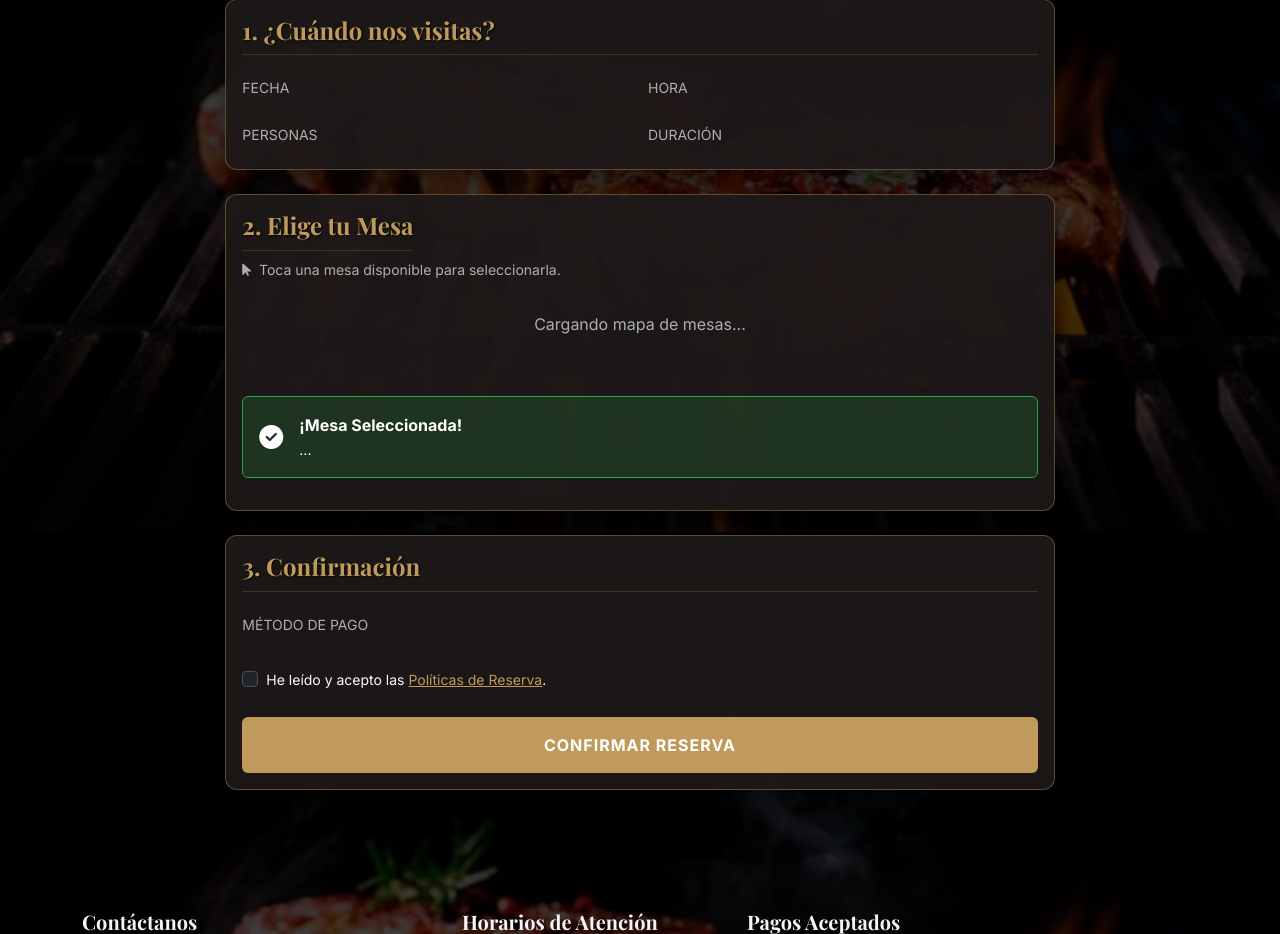
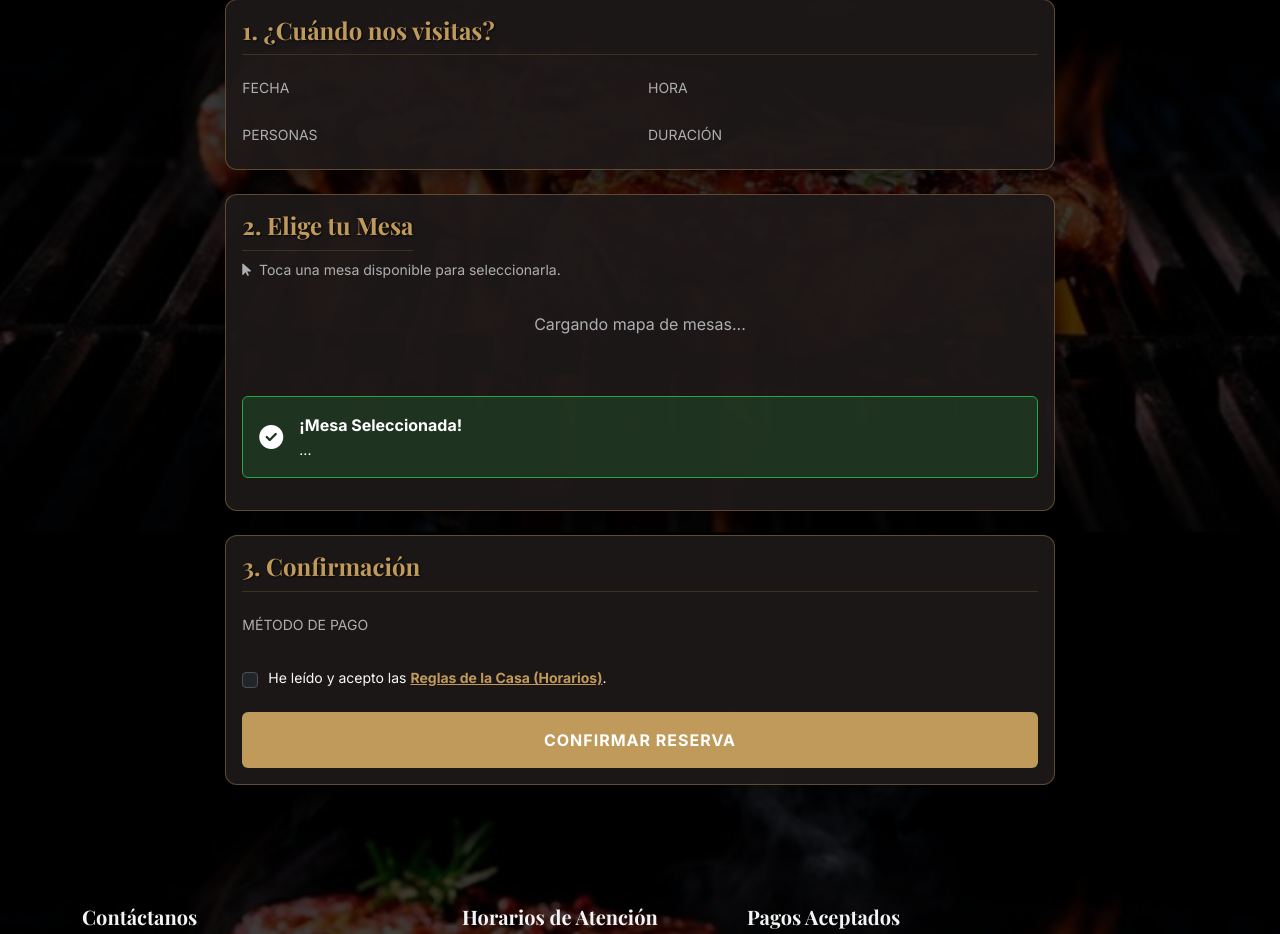
Before and after one commit to Apaza3/STEAKHOUSE, a Django app: template templates/reservas.html in a window 1280 px wide. Shown: the part 321-1255 px from the top of the page. Run offline with Django 5.2, Linux system fonts and the light colour scheme; the template is opened without the code that fills it, so the values that code supplies are empty.

Commit message:
Agregando politicas de reserva y no show

```diff
--- a/templates/reservas.html
+++ b/templates/reservas.html
@@ -3,12 +3,11 @@
 
 {% block title %}Reservar Mesa{% endblock %}
 
-<!-- IMPORTANTE: Asegura que el body tenga la clase para el fondo correcto -->
 {% block body_class %}body-reservas{% endblock %}
 
 {% block extra_css %}
 <style>
-    /* Mantenemos tus estilos de modales y enlaces */
+    /* --- ESTILOS BASE --- */
     .link-gold {
         color: #c09a5b;
         text-decoration: underline;
@@ -17,6 +16,7 @@
         background: none;
         padding: 0;
         font-size: inherit;
+        transition: color 0.2s;
     }
     .link-gold:hover { color: #fff; }
 
@@ -26,9 +26,63 @@
         filter: drop-shadow(0 4px 6px rgba(0,0,0,0.3));
     }
 
-    /* Ajuste para que el contenedor de mesas use el Grid de Bootstrap correctamente */
     #contenedor-mesas {
         min-height: 100px;
+    }
+
+    /* --- TARJETAS DE POLÍTICAS (CRONÓMETRO DE REEMBOLSO) --- */
+    .policy-card {
+        background: rgba(255, 255, 255, 0.05);
+        border-radius: 8px;
+        padding: 16px; /* Un poco más de espacio interno */
+        margin-bottom: 12px;
+        border-left: 5px solid #555;
+        transition: background 0.2s;
+    }
+
+    .policy-card:hover {
+        background: rgba(255, 255, 255, 0.08);
+    }
+
+    .policy-card.green { border-left-color: #28a745; background: rgba(40, 167, 69, 0.1); }   /* 0-30 min */
+    .policy-card.yellow { border-left-color: #ffc107; background: rgba(255, 193, 7, 0.1); }  /* 30-40 min */
+    .policy-card.orange { border-left-color: #fd7e14; background: rgba(253, 126, 20, 0.1); } /* 40-60 min */
+    .policy-card.dark-orange { border-left-color: #d63384; background: rgba(214, 51, 132, 0.1); } /* 60-90 min */
+    .policy-card.red { border-left-color: #dc3545; background: rgba(220, 53, 69, 0.15); }    /* >90 min */
+
+    .policy-time {
+        font-family: 'Courier New', monospace;
+        font-weight: bold;
+        font-size: 1.15rem;
+        letter-spacing: -0.5px;
+    }
+
+    /* --- ANIMACIONES --- */
+    @keyframes blink-animation {
+        0% { opacity: 1; text-shadow: 0 0 5px red; }
+        50% { opacity: 0.5; text-shadow: 0 0 15px red; }
+        100% { opacity: 1; text-shadow: 0 0 5px red; }
+    }
+
+    .blink-warning {
+        color: #dc3545;
+        animation: blink-animation 2s infinite;
+        display: inline-block;
+        margin-left: 5px;
+        vertical-align: middle;
+    }
+
+    /* --- ARREGLO CHECKBOX --- */
+    .custom-check-container {
+        display: flex;
+        align-items: flex-start; /* Alinea al inicio (top) */
+        gap: 10px;
+    }
+
+    .custom-check-input {
+        margin-top: 0.3em; /* Empuja el checkbox un poco hacia abajo para centrarlo con la primera línea de texto */
+        min-width: 1em;
+        cursor: pointer;
     }
 </style>
 {% endblock %}
@@ -38,7 +92,6 @@
     <div class="row justify-content-center">
         <div class="col-lg-8 col-md-10 col-sm-12">
 
-            <!-- LOGO CENTRALIZADO (Tu ruta original) -->
             <div class="text-center mb-4">
                 <img src="{% static 'core/img/logo-steakhouse.png' %}" alt="The Steakhouse" class="form-logo img-fluid">
                 <h2 class="text-white font-serif-display mt-2" style="text-shadow: 2px 2px 4px #000;">Haz tu Reserva</h2>
@@ -47,9 +100,7 @@
             <form method="POST" id="formReserva">
                 {% csrf_token %}
                 {{ form.cliente }}
-                <!-- El input de mesa_id se genera automáticamente con los radios, no necesitamos el hidden manual si el nombre coincide -->
 
-                <!-- SECCIÓN 1: FECHA Y HORA -->
                 <div class="card card-dark-theme mb-4">
                     <div class="card-body">
                         <h4 class="step-title">1. ¿Cuándo nos visitas?</h4>
@@ -74,7 +125,6 @@
                     </div>
                 </div>
 
-                <!-- SECCIÓN 2: SELECCIÓN VISUAL DE MESA (DISEÑO PREMIUM) -->
                 <div class="card card-dark-theme mb-4">
                     <div class="card-body">
                         <div class="d-flex justify-content-between align-items-center mb-2">
@@ -84,13 +134,10 @@
 
                         <p class="small text-muted"><i class="fas fa-mouse-pointer me-1"></i> Toca una mesa disponible para seleccionarla.</p>
 
-                        <!-- AQUÍ SE GENERAN LAS MESAS VISUALMENTE -->
-                        <!-- Usamos row de bootstrap para el grid responsive -->
                         <div id="contenedor-mesas" class="row g-3 justify-content-center">
                             <div class="text-center w-100 text-muted py-3">Cargando mapa de mesas...</div>
                         </div>
 
-                        <!-- Feedback de selección -->
                         <div id="mesa-seleccionada-info" class="alert alert-success mt-3 d-flex align-items-center" style="display:none; background: rgba(40,167,69,0.2); border: 1px solid #28a745; color: #fff;">
                             <i class="fas fa-check-circle fs-4 me-3"></i>
                             <div>
@@ -101,7 +148,6 @@
                     </div>
                 </div>
 
-                <!-- SECCIÓN 3: PAGO Y POLÍTICAS -->
                 <div class="card card-dark-theme mb-4">
                     <div class="card-body">
                         <h4 class="step-title">3. Confirmación</h4>
@@ -111,25 +157,22 @@
                             {{ form.tipo_pago }}
                         </div>
 
-                        <!-- Mensaje de Pago (Oculto por defecto) -->
                         <div id="info-pago-box" class="alert alert-warning small" style="display:none; background: rgba(255,193,7,0.1); border: 1px solid #ffc107; color: #ffeeba;">
-                            <i class="fas fa-exclamation-triangle me-2"></i>
-                            Para confirmar con este método, se requiere un <strong>adelanto de 30 Bs</strong>.
+                            <i class="fas fa-wallet me-2"></i>
+                            Para confirmar esta reserva, se requiere un <strong>adelanto de 30 Bs</strong>.
                         </div>
 
-                        <!-- Política 1: Reserva (Siempre visible) -->
-                        <div class="form-check mt-3">
-                            <input class="form-check-input" type="checkbox" required id="check_politica_reserva">
-                            <label class="form-check-label small text-light" for="check_politica_reserva">
-                                He leído y acepto las <button type="button" class="link-gold" data-bs-toggle="modal" data-bs-target="#modalPoliticaReserva">Políticas de Reserva</button>.
+                        <div class="custom-check-container mt-3">
+                            <input class="form-check-input custom-check-input" type="checkbox" required id="check_politica_reserva">
+                            <label class="form-check-label small text-light" for="check_politica_reserva" style="cursor: pointer;">
+                                He leído y acepto las <button type="button" class="link-gold fw-bold" data-bs-toggle="modal" data-bs-target="#modalPoliticaReserva">Reglas de la Casa (Horarios)</button>.
                             </label>
                         </div>
 
-                        <!-- Política 2: No Show (Solo visible si hay pago) -->
-                        <div class="form-check mt-2" id="box-policy-noshow" style="display: none;">
-                            <input class="form-check-input" type="checkbox" id="check_politica_noshow">
-                            <label class="form-check-label small text-light" for="check_politica_noshow">
-                                Entiendo y acepto la <button type="button" class="link-gold" data-bs-toggle="modal" data-bs-target="#modalPoliticaNoShow">Política de "No Show"</button>.
+                        <div class="custom-check-container mt-3" id="box-policy-noshow" style="display: none;">
+                            <input class="form-check-input custom-check-input" type="checkbox" id="check_politica_noshow">
+                            <label class="form-check-label small text-light" for="check_politica_noshow" style="cursor: pointer;">
+                                Entiendo y acepto la <button type="button" class="link-gold fw-bold text-danger" data-bs-toggle="modal" data-bs-target="#modalPoliticaNoShow">Política Estricta de Tiempo y Reembolsos</button> <i class="fas fa-exclamation-triangle blink-warning"></i>
                             </label>
                         </div>
 
@@ -144,54 +187,129 @@
     </div>
 </div>
 
-<!-- PARTICULAS DE FUEGO (FONDO) -->
 <div class="fire-particles-container">
     <div class="particle"></div><div class="particle"></div><div class="particle"></div><div class="particle"></div>
     <div class="particle"></div><div class="particle"></div><div class="particle"></div><div class="particle"></div>
     <div class="particle"></div><div class="particle"></div><div class="particle"></div><div class="particle"></div>
 </div>
 
-<!-- MODALES DE POLÍTICAS -->
 <div class="modal fade" id="modalPoliticaReserva" tabindex="-1" aria-hidden="true">
-  <div class="modal-dialog modal-dialog-centered">
-    <div class="modal-content bg-dark text-light border-secondary">
+  <div class="modal-dialog modal-dialog-centered modal-dialog-scrollable">
+    <div class="modal-content bg-dark text-light border-secondary shadow-lg">
       <div class="modal-header border-bottom border-secondary">
-        <h5 class="modal-title text-warning">Políticas de Reserva</h5>
+        <h5 class="modal-title text-warning fw-bold"><i class="fas fa-clock me-2"></i>Reglas de la Casa</h5>
         <button type="button" class="btn-close btn-close-white" data-bs-dismiss="modal"></button>
       </div>
-      <div class="modal-body small">
-        <ul class="ps-3 mb-0">
-            <li class="mb-2">Tu mesa se guardará por un máximo de <strong>15 minutos</strong> tras la hora reservada.</li>
-            <li class="mb-2">Puedes modificar tu reserva hasta 2 horas antes sin penalización.</li>
-            <li>Nos reservamos el derecho de asignar una mesa equivalente si la seleccionada no está disponible por fuerza mayor.</li>
-        </ul>
+      <div class="modal-body">
+        <p class="small text-white-50 mb-4 text-justify">
+            Para mantener la calidad de nuestro servicio y respetar el tiempo de todos, estas reglas son obligatorias:
+        </p>
+
+        <div class="policy-card">
+            <div class="d-flex align-items-start">
+                <div class="fs-4 text-warning me-3"><i class="fas fa-stopwatch"></i></div>
+                <div>
+                    <h6 class="text-white fw-bold mb-1">Tolerancia: 15 Minutos</h6>
+                    <p class="small text-muted mb-0 text-justify">
+                        Tu mesa estará reservada solo por <strong>15 minutos</strong> después de la hora marcada. Si llegas tarde, el sistema libera la mesa automáticamente para otros clientes en espera.
+                    </p>
+                </div>
+            </div>
+        </div>
+
+        <div class="policy-card">
+            <div class="d-flex align-items-start">
+                <div class="fs-4 text-info me-3"><i class="fas fa-hourglass-end"></i></div>
+                <div>
+                    <h6 class="text-white fw-bold mb-1">Duración de 2 Horas</h6>
+                    <p class="small text-muted mb-0 text-justify">
+                        La reserva garantiza el uso de la mesa por <strong>2 Horas exactas</strong>. Al finalizar este tiempo, necesitamos la mesa para la siguiente reserva programada. Nuestro personal procederá a cerrar tu cuenta para no perjudicar a los siguientes comensales.
+                    </p>
+                </div>
+            </div>
+        </div>
       </div>
-      <div class="modal-footer border-top border-secondary p-1">
-        <button type="button" class="btn btn-sm btn-secondary w-100" data-bs-dismiss="modal">Entendido</button>
+      <div class="modal-footer border-top border-secondary p-2">
+        <button type="button" class="btn btn-secondary w-100" data-bs-dismiss="modal">Entendido</button>
       </div>
     </div>
   </div>
 </div>
 
 <div class="modal fade" id="modalPoliticaNoShow" tabindex="-1" aria-hidden="true">
-  <div class="modal-dialog modal-dialog-centered">
-    <div class="modal-content bg-dark text-light border-secondary">
-      <div class="modal-header border-bottom border-secondary">
-        <h5 class="modal-title text-danger">Política de "No Show"</h5>
+  <div class="modal-dialog modal-dialog-centered modal-dialog-scrollable modal-lg">
+    <div class="modal-content bg-dark text-light border-secondary shadow-lg">
+      <div class="modal-header border-bottom border-secondary bg-dark">
+        <h5 class="modal-title text-danger fw-bold"><i class="fas fa-file-contract me-2"></i>Política Estricta de Reembolsos</h5>
         <button type="button" class="btn-close btn-close-white" data-bs-dismiss="modal"></button>
       </div>
-      <div class="modal-body small">
-        <p><strong>¿Qué significa "No Show"?</strong></p>
-        <p>Es cuando el cliente no se presenta a su reserva confirmada sin haber cancelado previamente.</p>
-        <hr class="border-secondary">
-        <p class="mb-1 text-warning">Al realizar el pago adelantado, aceptas que:</p>
-        <ul class="ps-3 mb-0">
-            <li>Si no asistes, el adelanto de <strong>30 Bs NO será reembolsado</strong>.</li>
-            <li>Este monto cubre la reserva exclusiva del espacio y la pérdida de oportunidad.</li>
-        </ul>
+      <div class="modal-body bg-dark">
+
+        <div class="alert alert-secondary border-secondary d-flex align-items-center mb-4 bg-opacity-10">
+            <i class="fas fa-info-circle fs-2 me-3 text-white"></i>
+            <div class="small text-white-50 text-justify">
+                <strong>IMPORTANTE:</strong> Al realizar el pago, bloqueas esta mesa en nuestro sistema y deja de estar disponible para otros clientes. Por eso, la devolución depende del tiempo que haya pasado <strong>desde que realizas la reserva</strong>, no de la fecha del evento.
+            </div>
+        </div>
+
+        <h6 class="text-white fw-bold border-bottom border-secondary pb-2 mb-3">Cronómetro de Cancelación (Tiempo tras reservar):</h6>
+
+        <div class="policy-card green">
+            <div class="d-flex justify-content-between align-items-center mb-2">
+                <span class="policy-time text-success">0 - 30 Minutos</span>
+                <span class="badge bg-success fs-6 text-nowrap">Devolución 30 Bs (100%)</span>
+            </div>
+            <p class="text-white small mb-0 text-justify">
+                Si cancelas dentro de los primeros 30 minutos, se considera un arrepentimiento inmediato y se devuelve el 100% del monto (30 Bs), debido que la mesa prácticamente no generó impacto en la disponibilidad.
+            </p>
+        </div>
+
+        <div class="policy-card yellow">
+            <div class="d-flex justify-content-between align-items-center mb-2">
+                <span class="policy-time text-warning">30 - 40 Minutos</span>
+                <span class="badge bg-warning text-dark fs-6 text-nowrap">Devolución 20 Bs</span>
+            </div>
+            <p class="text-white small mb-0 text-justify">
+                Si la cancelación ocurre entre los 30 y 40 minutos, aún es posible liberar la mesa sin mayor perjuicio, por lo que se devuelve un monto reducido de 20 Bs.
+            </p>
+        </div>
+
+        <div class="policy-card orange">
+            <div class="d-flex justify-content-between align-items-center mb-2">
+                <span class="policy-time" style="color: #fd7e14;">40 - 60 Minutos</span>
+                <span class="badge fs-6 text-dark text-nowrap" style="background-color: #fd7e14;">Devolución 15 Bs</span>
+            </div>
+            <p class="text-white small mb-0 text-justify">
+                Cuando la cancelación se realiza entre los 40 y 60 minutos, la mesa ya estuvo bloqueada el tiempo suficiente para afectar potenciales reservas. En este caso, se devuelve únicamente 15 Bs.
+            </p>
+        </div>
+
+        <div class="policy-card dark-orange">
+            <div class="d-flex justify-content-between align-items-center mb-2">
+                <span class="policy-time" style="color: #d63384;">1h - 1h 30m</span>
+                <span class="badge fs-6 text-white text-nowrap" style="background-color: #d63384;">Devolución 10 Bs</span>
+            </div>
+            <p class="text-white small mb-0 text-justify">
+                Si decides cancelar entre 1 hora y 1 hora 30 minutos, el bloqueo es considerable y ya representa un impacto operativo significativo; por ello, la devolución se reduce a 10 Bs.
+            </p>
+        </div>
+
+        <div class="policy-card red">
+            <div class="d-flex justify-content-between align-items-center mb-2">
+                <span class="policy-time text-danger">Más de 1 hora y media</span>
+                <span class="badge bg-danger fs-6 text-nowrap">0 Bs (Sin Devolución)</span>
+            </div>
+            <p class="text-white-50 small mb-0 text-justify">
+                Pasados 90 minutos desde la reserva, el sistema asume el compromiso como definitivo. A esa altura, la disponibilidad del establecimiento ya fue afectada por completo, por lo que no se realizan reembolsos.
+            </p>
+        </div>
+
       </div>
-      <div class="modal-footer border-top border-secondary p-1">
-        <button type="button" class="btn btn-sm btn-secondary w-100" data-bs-dismiss="modal">Acepto las condiciones</button>
+      <div class="modal-footer border-top border-secondary p-2 bg-dark">
+        <div class="d-flex w-100 justify-content-between align-items-center">
+            <small class="text-muted fst-italic" style="font-size: 0.7rem;">* Al marcar la casilla aceptas esta estructura financiera.</small>
+            <button type="button" class="btn btn-secondary px-4" data-bs-dismiss="modal">Entendido y Aceptado</button>
+        </div>
       </div>
     </div>
   </div>
@@ -202,7 +320,7 @@
 {% block extra_js %}
 <script>
 document.addEventListener("DOMContentLoaded", function() {
-    // --- Referencias DOM ---
+    // Referencias DOM
     const dateInput = document.getElementById('{{ form.fecha_reserva.auto_id }}');
     const timeInput = document.getElementById('{{ form.hora_reserva.auto_id }}');
     const durationInput = document.getElementById('{{ form.duracion_horas.auto_id }}');
@@ -218,7 +336,7 @@
     const boxPolicyNoShow = document.getElementById('box-policy-noshow');
     const checkNoShow = document.getElementById('check_politica_noshow');
 
-    // --- 1. Lógica de Carga de Mesas (AJAX) ---
+    // 1. Carga de Mesas
     window.cargarMesas = function() {
         const fecha = dateInput.value;
         const hora = timeInput.value;
@@ -230,25 +348,20 @@
         loading.style.display = 'block';
         containerMesas.style.opacity = '0.5';
 
-        // Llamada a tu API existente
         fetch(`/reservas/api/check-mesas/?fecha=${fecha}&hora=${hora}&duracion=${duracion}`)
             .then(response => response.json())
             .then(data => {
                 containerMesas.innerHTML = '';
-
                 if(data.mesas && data.mesas.length > 0) {
                     data.mesas.forEach(mesa => {
-                        // Lógica Visual Premium/Normal (Compatible con tu JSON)
                         let isPremium = (mesa.tipo && (mesa.tipo.includes('Premium') || mesa.tipo.includes('PREMIUM')));
                         let tipoClass = isPremium ? 'premium' : 'normal';
                         let badgeHtml = isPremium ? '<span class="badge rounded-pill mesa-badge">PREMIUM</span>' : '';
 
-                        // Lógica de Estado
                         let esAdecuada = mesa.capacidad >= personas;
                         let estaLibre = mesa.estado === 'LIBRE';
                         let esSeleccionable = estaLibre && esAdecuada;
 
-                        // Texto de Estado
                         let textoEstado = '';
                         if(!estaLibre) textoEstado = '<div class="text-danger small fw-bold mt-2">Ocupada</div>';
                         else if(!esAdecuada) textoEstado = '<div class="text-warning small mt-2">Muy pequeña</div>';
@@ -256,7 +369,6 @@
 
                         let iconClass = isPremium ? 'fa-crown' : 'fa-chair';
 
-                        // Generamos el HTML con las nuevas clases de main.css
                         let html = `
                         <div class="col-6 col-md-4 col-lg-3 mesa-selector-container">
                             <label class="mesa-card-label w-100 ${tipoClass}">
@@ -273,12 +385,11 @@
                                     ${textoEstado}
                                 </div>
                             </label>
-                        </div>
-                        `;
+                        </div>`;
                         containerMesas.insertAdjacentHTML('beforeend', html);
                     });
                 } else {
-                    containerMesas.innerHTML = '<div class="col-12 text-center text-muted py-4"><i class="fas fa-calendar-times fa-2x mb-2"></i><p>No hay mesas disponibles para los criterios seleccionados.</p></div>';
+                    containerMesas.innerHTML = '<div class="col-12 text-center text-muted py-4"><i class="fas fa-calendar-times fa-2x mb-2"></i><p>No hay mesas disponibles.</p></div>';
                 }
                 loading.style.display = 'none';
                 containerMesas.style.opacity = '1';
@@ -290,19 +401,16 @@
             });
     };
 
-    // --- 2. Actualizar Info al Seleccionar ---
     window.actualizarInfoMesa = function(numero) {
         txtMesaSel.innerText = `Mesa Número ${numero}`;
         infoDiv.style.display = 'flex';
     };
 
-    // Listeners
     dateInput.addEventListener('change', cargarMesas);
     timeInput.addEventListener('change', cargarMesas);
     durationInput.addEventListener('change', cargarMesas);
     peopleInput.addEventListener('change', cargarMesas);
 
-    // --- 3. Lógica de Políticas ---
     function actualizarPoliticas() {
         const metodo = pagoSelect.value;
         if(metodo === 'PAGO_ADELANTADO' || metodo === 'TARJETA') {
@@ -319,7 +427,6 @@
 
     pagoSelect.addEventListener('change', actualizarPoliticas);
 
-    // Inicializar
     if(dateInput.value && timeInput.value) {
         cargarMesas();
     }
```
